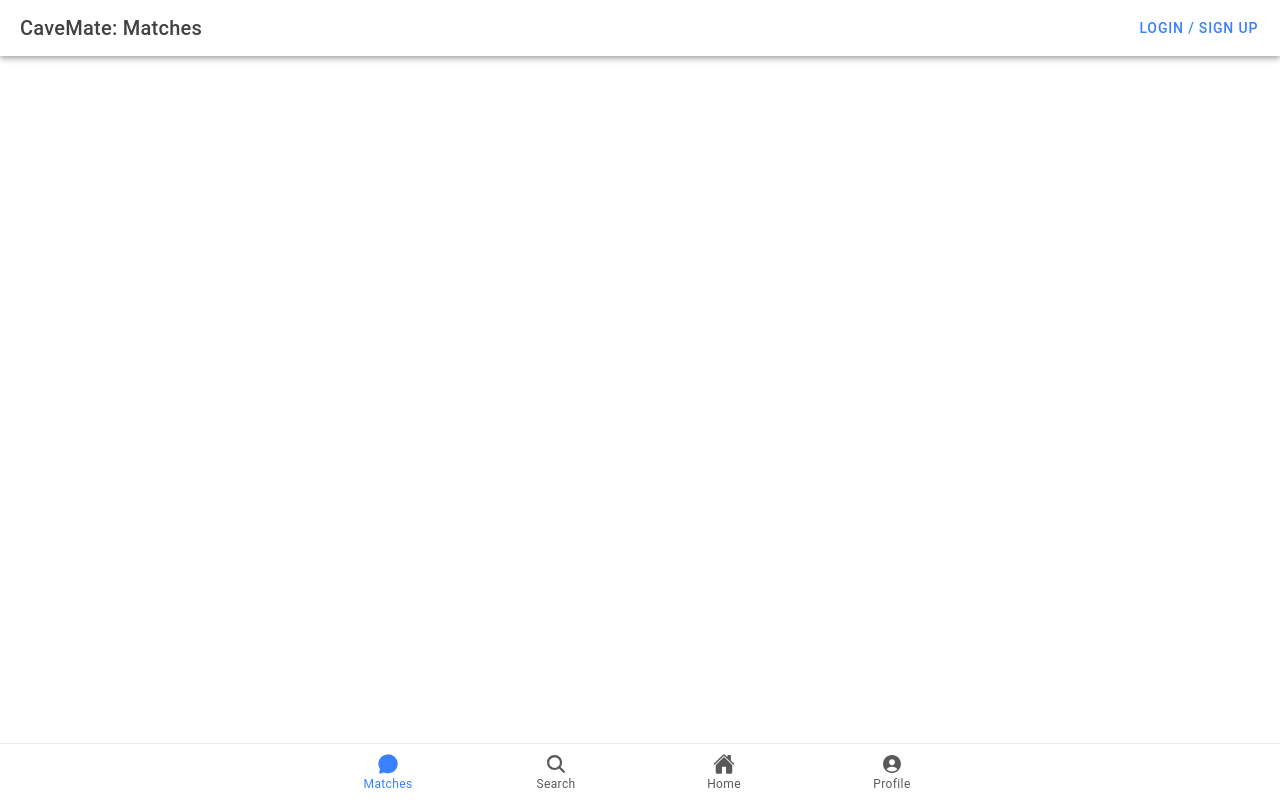
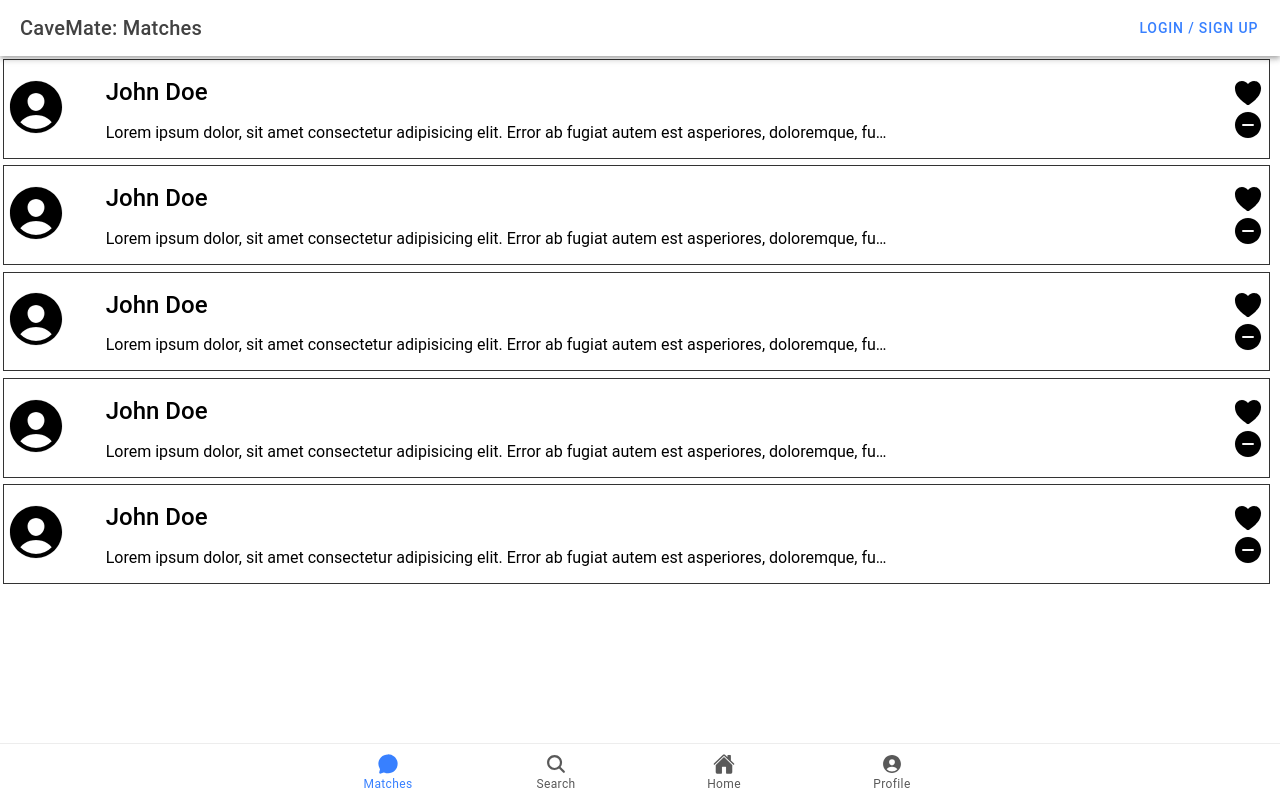
Before and after one commit to IsaiahSama/CaveMate, a React (Vite) app in the folder CaveMate/: page /matches in a window 1280 px wide. Built offline with nearby package versions, Linux system fonts and the light colour scheme.

Commit message:
Added Contact Component and styling

```diff
--- /dev/null
+++ b/CaveMate/src/components/Contact.css
@@ -0,0 +1,48 @@
+.contact__container{
+    display: flex;
+    width: 99%;
+    max-width: 100%;
+    border: 1px solid #333;
+    margin: 0.2em;
+    margin-bottom: 0.4em;
+    align-items: center;
+    transition: background-color 0.2s ease-in-out;
+    cursor: pointer;
+}
+
+.contact__container:hover{
+    background-color: #333;
+    transition: background-color 0.2s ease-in-out;
+}
+
+.contact__profile_icon,
+.spacer,
+.contact__icons{
+    flex: 1
+}
+
+.contact__profile_icon{
+    font-size: 4em;
+}
+
+.contact__info{
+    flex: 30;
+    overflow: hidden;
+}
+
+.contact__info p{
+    white-space: nowrap;
+    overflow: hidden;
+    text-overflow: ellipsis;
+    max-width: 70%;
+}
+
+.contact__icons{
+    display: flex;
+    flex-direction: column;
+    justify-content: space-evenly;
+}
+
+.contact__icon{
+    font-size: 2em;
+}
--- /dev/null
+++ b/CaveMate/src/components/Contact.tsx
@@ -0,0 +1,26 @@
+import React from "react";
+import { heart, personCircle, removeCircle } from "ionicons/icons";
+import { IonIcon } from "@ionic/react";
+import "./Contact.css"
+
+
+const Contact = () => {
+    return (
+        <div className="contact__container">
+            <div className="contact__profile_image">
+                <IonIcon icon={personCircle} className="contact__profile_icon"></IonIcon>
+            </div>
+            <div className="spacer"></div>
+            <div className="contact__info">
+                <h2>John Doe</h2>
+                <p>Lorem ipsum dolor, sit amet consectetur adipisicing elit. Error ab fugiat autem est asperiores, doloremque, fuga cumque natus ex eaque ducimus deleniti repellat porro dolor voluptatum a nam sint optio!</p>
+            </div>
+            <div className="contact__icons">
+                <IonIcon icon={heart} className="contact__icon"></IonIcon>
+                <IonIcon icon={removeCircle} className="contact__icon"></IonIcon>
+            </div>
+        </div>
+    )
+}
+
+export default Contact;
--- a/CaveMate/src/pages/Matches.tsx
+++ b/CaveMate/src/pages/Matches.tsx
@@ -1,13 +1,18 @@
 import { IonContent, IonHeader, IonPage, IonTitle, IonToolbar } from '@ionic/react';
 import './Tab1.css';
 import Header from '../components/Header';
+import Contact from '../components/Contact';
 
 const MatchesPage: React.FC = () => {
   return (
     <IonPage>
       <Header subtitle="Matches"></Header>
       <IonContent fullscreen>
-
+        <Contact></Contact>
+        <Contact></Contact>
+        <Contact></Contact>
+        <Contact></Contact>
+        <Contact></Contact>
       </IonContent>
     </IonPage>
   );
```
